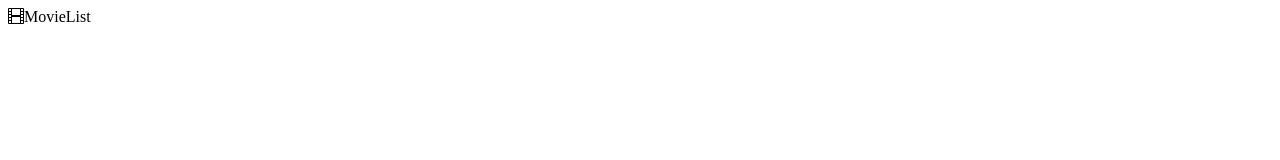
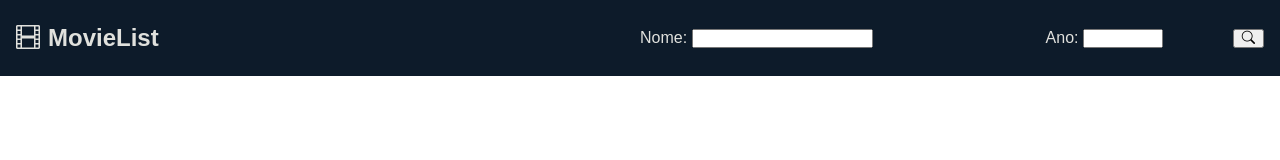
Before and after one commit to BrianCosta2004/MovieListJS, a plain HTML site: page index.html in a window 1280 px wide. Drawn offline with nearby package versions, Linux system fonts and the light colour scheme.

Commit message:
style e header
Signed-off-by: BrianCosta2004 <brianhcosta@gmail.com>

```diff
--- a/index.html
+++ b/index.html
@@ -5,10 +5,28 @@
     <meta http-equiv="X-UA-Compatible" content="IE=edge">
     <meta name="viewport" content="width=device-width, initial-scale=1.0">
     <title>Lista de filmes</title>
+    <link rel="stylesheet" href="style.css"/>
     <link rel="stylesheet" href="https://cdn.jsdelivr.net/npm/bootstrap-icons@1.10.5/font/bootstrap-icons.css">
 </head>
 <body>
-    <header><i class="bi bi-film"></i>MovieList</header>
+    <header>
+        <h2><i class="bi bi-film"></i>MovieList</h2>
+        <section id="search-container">
+            <div class="input-wrapper movie-name-wrapper">
+                <label for="movie-name">Nome: </label>
+                <input type="text" id="movie-name">
+            </div>
+
+            <div class="input-wrapper movie-year-wrapper">
+                <label for="movie-year">Ano: </label>
+                <input type="text" id="movie-year">
+            </div>
+
+            <button id="search-button"><i class="bi bi-search"></i></button>
+        </section>
+
+    </header>
+
     <main></main>
 </body>
 </html>
--- /dev/null
+++ b/style.css
@@ -0,0 +1,49 @@
+:root {
+    --primary-color: #0d1b2a;
+    --light-primary: #1b263b;
+    --ligthest-color: #e0e1dd;
+    --secondary-color: #415a77;
+    --light-color: #778da9;
+}
+
+* {
+    box-sizing: border-box;
+    margin: 0;
+    padding: 0;
+    font-family: sans-serif;
+}
+
+header {
+    display: flex;
+    justify-content: space-between;
+    align-items: center;
+    padding: 1.5rem 1rem;
+    background-color: var(--primary-color);
+    color: var(--ligthest-color);
+}
+
+#search-container {
+    display: flex;
+    align-items: center;
+    width: 50%;
+}
+
+header > h2 > i {
+    margin-right: 0.5rem;
+}
+
+.movie-name-wrapper {
+    width: 65%;
+}
+
+.movie-year-wrapper {
+    width: 30%;
+}
+
+.movie-year-wrapper > input {
+    max-width: 5rem;
+}
+
+#search-button {
+    width: 5%;
+}
```
